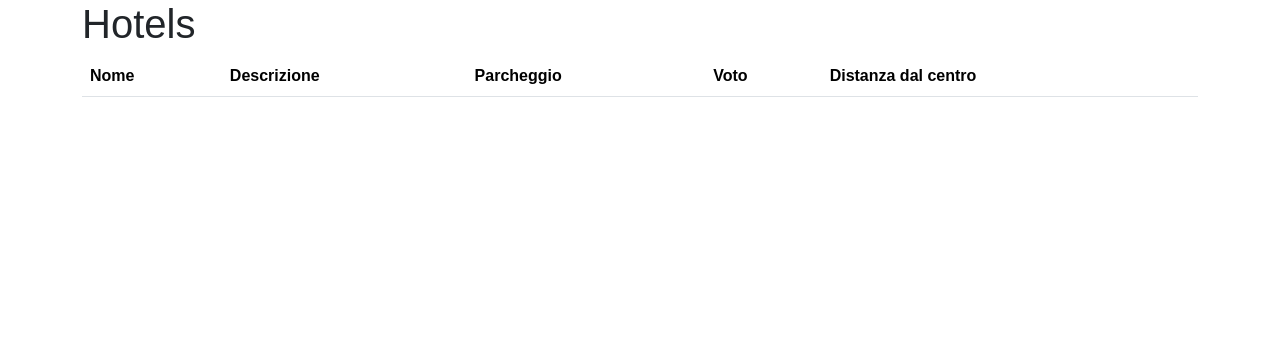
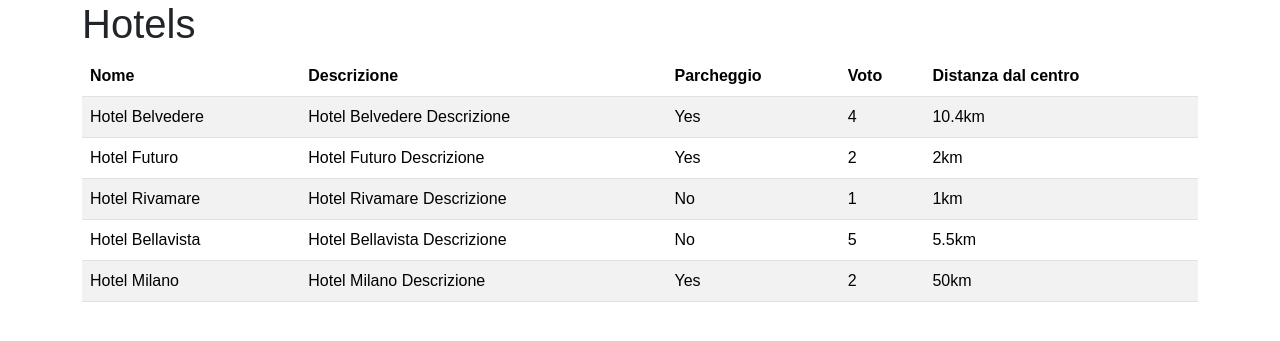
Before and after one commit to marcocampisi/php-hotel, a PHP site: page / in a window 1280 px wide. Shown: the top 341 px of the page. Run offline with PHP 8.4, Linux system fonts and the light colour scheme; lists and menus that the app fills with data are empty.

Commit message:
Add table data

```diff
--- a/index.php
+++ b/index.php
@@ -69,6 +69,17 @@
                     <th>Distanza dal centro</th>
                 </tr>
             </thead>
+            <tbody>
+                <?php foreach ($hotels as $hotel) { ?>
+                    <tr>
+                        <td><?php echo $hotel['name']; ?></td>
+                        <td><?php echo $hotel['description']; ?></td>
+                        <td><?php echo $hotel['parking'] ? 'Yes' : 'No'; ?></td>
+                        <td><?php echo $hotel['vote']; ?></td>
+                        <td><?php echo $hotel['distance_to_center'].'km'; ?></td>
+                    </tr>
+                <?php } ?>
+            </tbody>
         </table>
     </div>
 </body>
```
